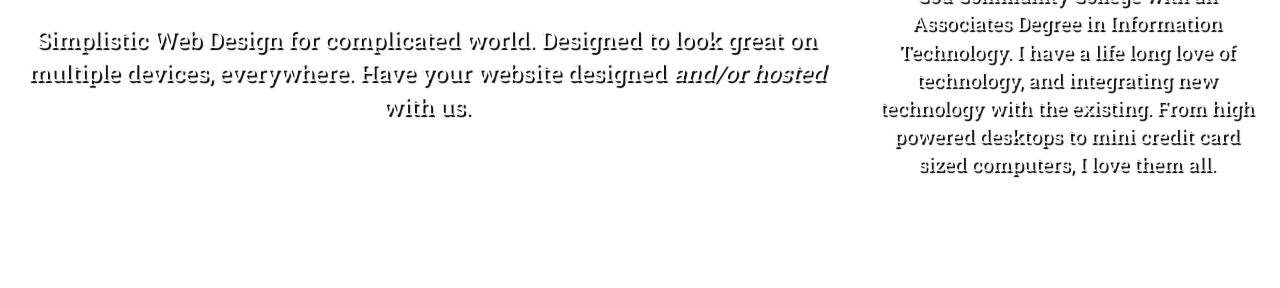
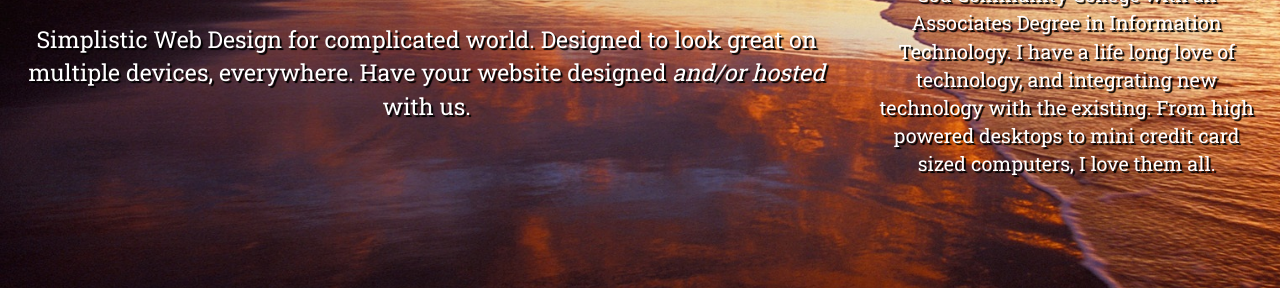
Before and after one commit to petercr/petercr.github.io, a plain HTML site: page index.html in a window 1280 px wide. Shown: the part 503-791 px from the top of the page. Drawn offline with nearby package versions, Linux system fonts and the light colour scheme.

Commit message:
updated bg-img URL

```diff
--- a/css/stylesheet.css
+++ b/css/stylesheet.css
@@ -47,7 +47,7 @@ footer button {
 
   font-size: 1.66em;
   text-shadow: 2px 2px 1px black;
-  background: url(beachSunset.jpg) repeat;
+  background: url(../beachSunset.jpg) repeat;
   background-size: cover;
   color: #FFFFFF;
   padding-top: 200px;
```
